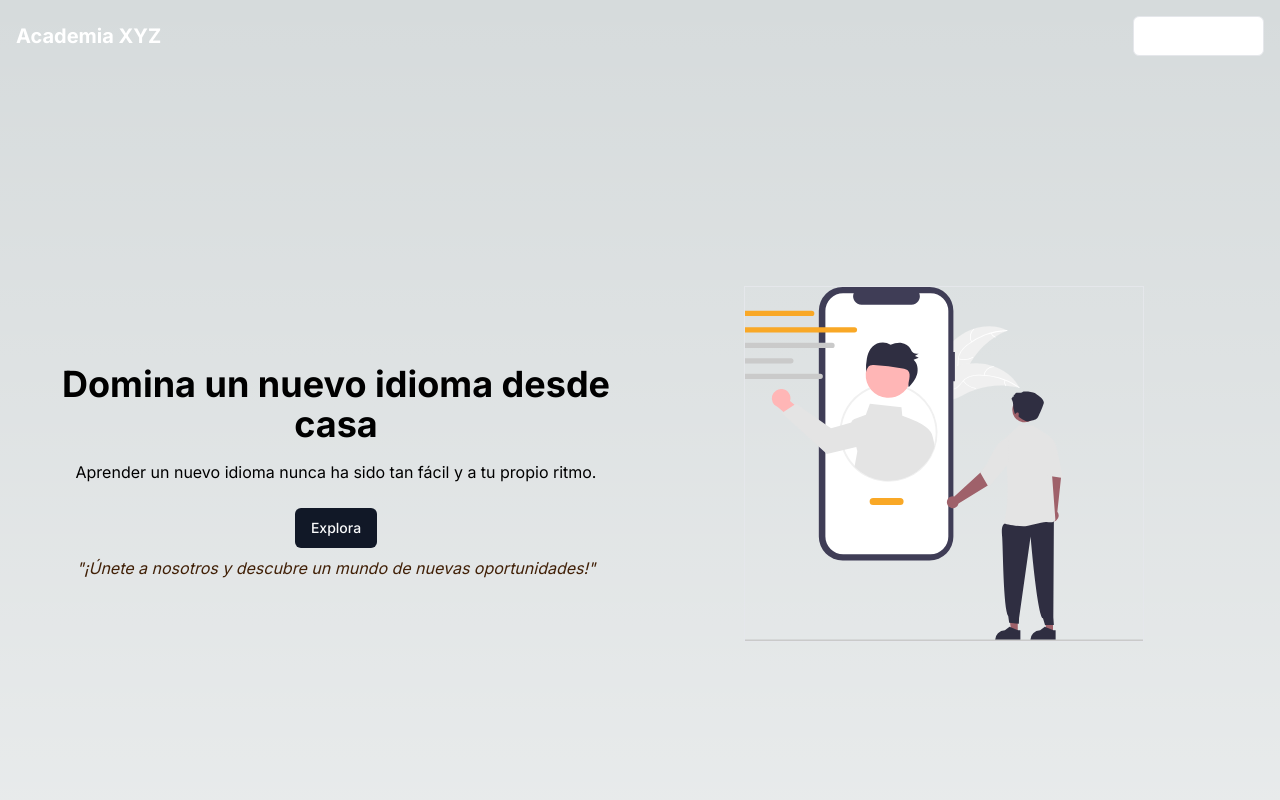
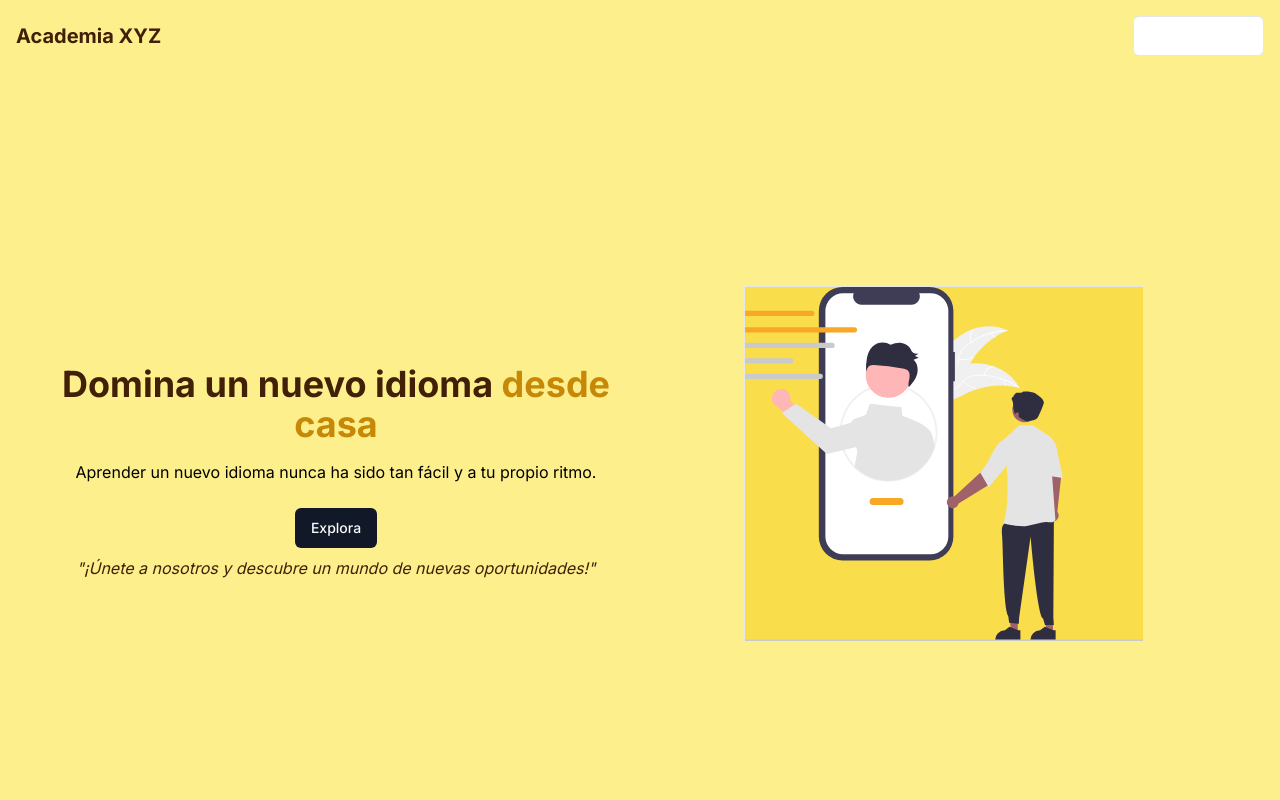
Before and after one commit to Try-Catch-Factory/t8.fe-salesforce-academy, a Next.js app: page / in a window 1280 px wide. Shown: the top 800 px of the page. Built offline with nearby package versions, Linux system fonts and the light colour scheme.

Commit message:
add colors pallette

```diff
--- a/tailwind.config.ts
+++ b/tailwind.config.ts
@@ -8,12 +8,26 @@ const config: Config = {
   ],
   theme: {
     extend: {
+      colors: {
+        '50': '#fefce8',
+        '100': '#fdf8c4',
+        '200': '#fcef8c',
+        '300': '#fadd4a',
+        '400': '#f7c918',
+        '500': '#f2b90c',
+        '600': '#c78807',
+        '700': '#9f6109',
+        '800': '#834c10',
+        '900': '#703f13',
+        '950': '#412007',
+    },
       backgroundImage: {
         "gradient-radial": "radial-gradient(var(--tw-gradient-stops))",
         "gradient-conic":
           "conic-gradient(from 180deg at 50% 50%, var(--tw-gradient-stops))",
       },
     },
+
   },
   plugins: [require("tailwindcss-animate")],
 };
```
